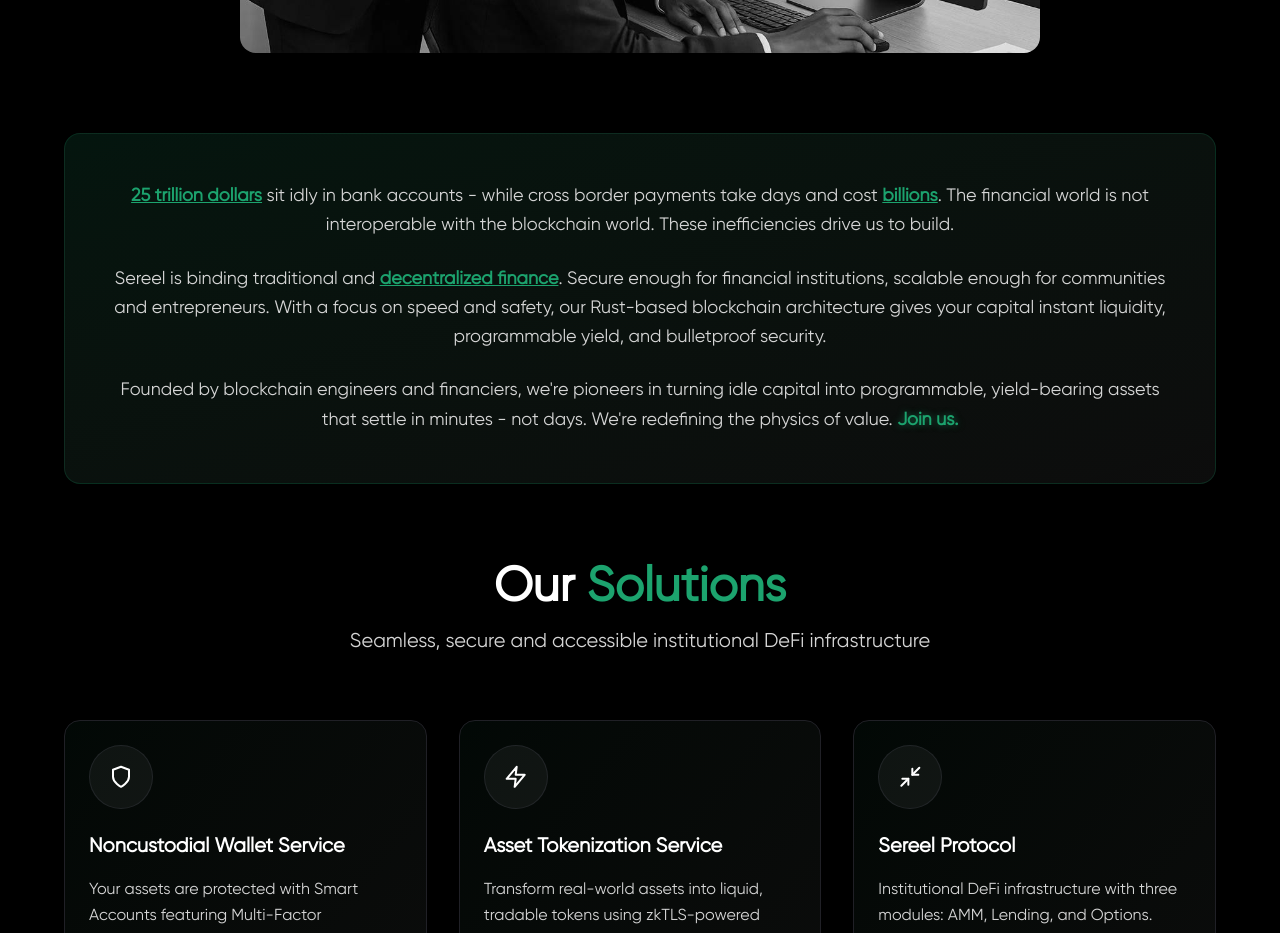
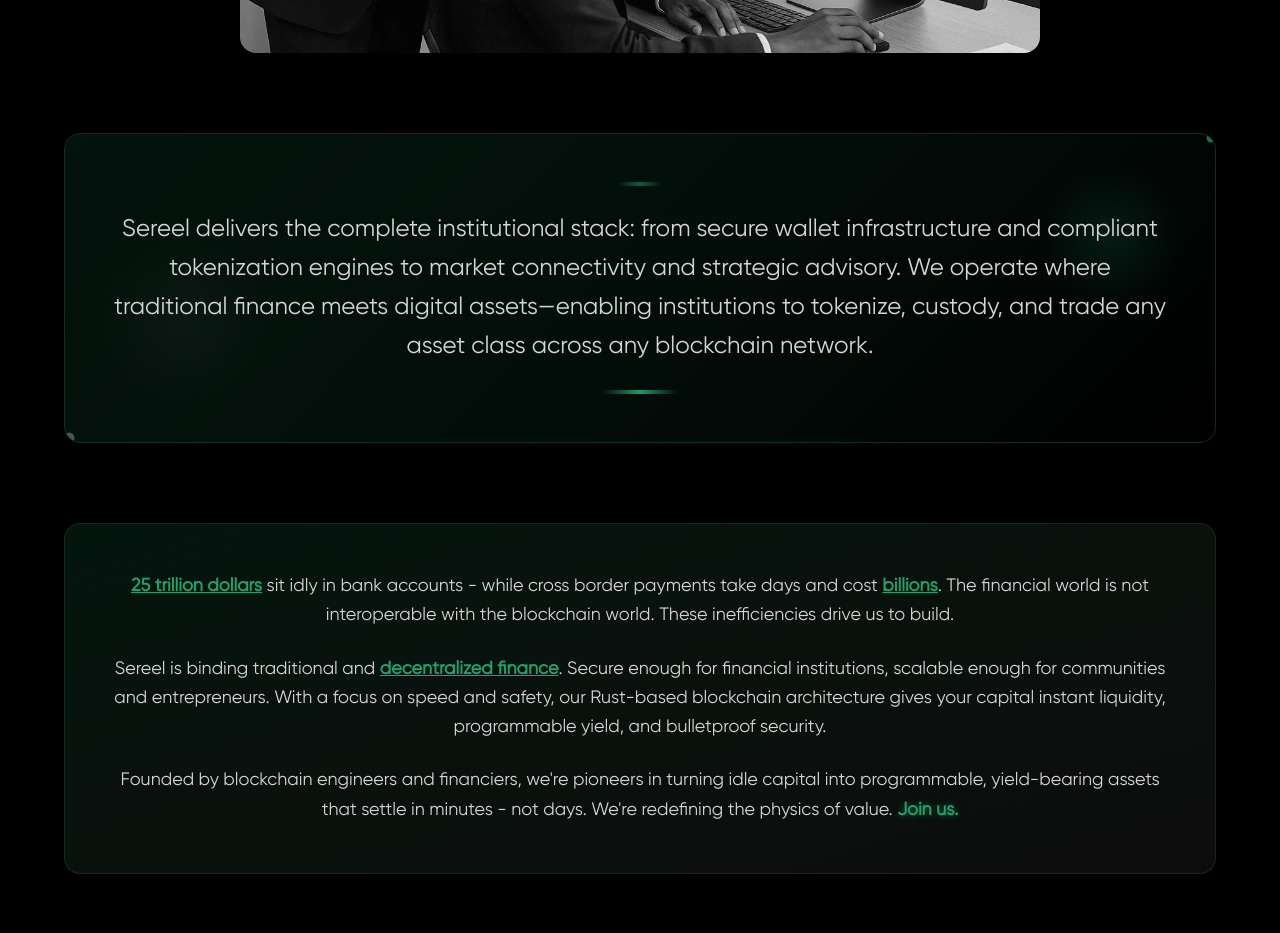
Before and after one commit to 0xsereel/website, a React (Vite) app: page /about in a window 1280 px wide. Shown: the part 1140-2073 px from the top of the page. Built offline with nearby package versions, Linux system fonts and the light colour scheme.

Commit message:
Create AboutIntro.tsx component with institutional stack copy, gradient backgrounds and animations

```diff
--- a/src/components/About/AboutHero.tsx
+++ b/src/components/About/AboutHero.tsx
@@ -2,6 +2,7 @@ import { motion } from "framer-motion";
 import { Header } from "../Header/Header";
 import { GlowingText } from "../Animation/GlowingText";
 import TeamSection from "./TeamSection";
+import AboutIntro from "./AboutIntro";
 import MissionStatement from "./MissionStatement";
 import SolutionsSection from "./SolutionsSection";
 import SecuritySection from "./SecuritySection";
@@ -85,6 +86,9 @@ export default function AboutHero() {
         {/* Team Section */}
         <TeamSection peopleImagePath={peopleImagePath} />
 
+        {/* About Intro */}
+        <AboutIntro />
+
         {/* Mission Statement */}
         <MissionStatement />
 
--- /dev/null
+++ b/src/components/About/AboutIntro.tsx
@@ -0,0 +1,121 @@
+import { motion } from "framer-motion";
+import { useScrollAnimation } from "../../hooks/useScrollAnimation";
+
+export default function AboutIntro() {
+  const { ref, isInView } = useScrollAnimation();
+
+  return (
+    <motion.div
+      ref={ref}
+      className="w-full flex items-center justify-center mb-20"
+      initial={{ opacity: 0, y: 50 }}
+      animate={isInView ? { opacity: 1, y: 0 } : {}}
+      transition={{ duration: 0.8 }}
+    >
+      <div className="w-[95%] max-w-6xl mx-auto">
+        <motion.div
+          className="relative overflow-hidden rounded-2xl border border-[#1CA36E]/30"
+          initial={{ opacity: 0, scale: 0.95 }}
+          animate={isInView ? { opacity: 1, scale: 1 } : {}}
+          transition={{ duration: 0.8, delay: 0.2 }}
+        >
+          <motion.div
+            className="absolute inset-0"
+            animate={{
+              background: [
+                "linear-gradient(135deg, rgba(28, 163, 110, 0.15) 0%, rgba(28, 163, 110, 0.05) 50%, rgba(0, 0, 0, 0.1) 100%)",
+                "linear-gradient(135deg, rgba(28, 163, 110, 0.05) 0%, rgba(28, 163, 110, 0.15) 50%, rgba(0, 0, 0, 0.1) 100%)",
+                "linear-gradient(135deg, rgba(28, 163, 110, 0.15) 0%, rgba(28, 163, 110, 0.05) 50%, rgba(0, 0, 0, 0.1) 100%)",
+              ],
+            }}
+            transition={{ duration: 8, repeat: Infinity, ease: "easeInOut" }}
+          />
+
+          <motion.div
+            className="absolute top-10 right-10 w-32 h-32 rounded-full"
+            style={{
+              background: "radial-gradient(circle, rgba(28, 163, 110, 0.3) 0%, transparent 70%)",
+            }}
+            animate={{
+              scale: [1, 1.3, 1],
+              opacity: [0.3, 0.6, 0.3],
+            }}
+            transition={{ duration: 5, repeat: Infinity, ease: "easeInOut" }}
+          />
+
+          <motion.div
+            className="absolute bottom-10 left-10 w-40 h-40 rounded-full"
+            style={{
+              background: "radial-gradient(circle, rgba(255, 255, 255, 0.1) 0%, transparent 70%)",
+            }}
+            animate={{
+              scale: [1, 1.4, 1],
+              opacity: [0.2, 0.4, 0.2],
+            }}
+            transition={{ duration: 6, repeat: Infinity, ease: "easeInOut", delay: 2 }}
+          />
+
+          <div className="relative z-10 p-8 lg:p-12">
+            <motion.div
+              className="flex items-center justify-center mb-6"
+              initial={{ opacity: 0, y: 20 }}
+              animate={isInView ? { opacity: 1, y: 0 } : {}}
+              transition={{ duration: 0.8, delay: 0.4 }}
+            >
+              <motion.div
+                className="w-20 h-1 bg-gradient-to-r from-transparent via-[#1CA36E] to-transparent"
+                animate={{
+                  scaleX: [0.5, 1, 0.5],
+                  opacity: [0.5, 1, 0.5],
+                }}
+                transition={{ duration: 3, repeat: Infinity, ease: "easeInOut" }}
+              />
+            </motion.div>
+
+            <motion.p
+              className="text-xl lg:text-2xl leading-relaxed text-[#D5D5D5] text-center"
+              initial={{ opacity: 0, y: 20 }}
+              animate={isInView ? { opacity: 1, y: 0 } : {}}
+              transition={{ duration: 0.8, delay: 0.6 }}
+            >
+              Sereel delivers the complete institutional stack: from secure wallet infrastructure and compliant tokenization engines to market connectivity and strategic advisory. We operate where traditional finance meets digital assets—enabling institutions to tokenize, custody, and trade any asset class across any blockchain network.
+            </motion.p>
+
+            <motion.div
+              className="flex items-center justify-center mt-6"
+              initial={{ opacity: 0, y: 20 }}
+              animate={isInView ? { opacity: 1, y: 0 } : {}}
+              transition={{ duration: 0.8, delay: 0.8 }}
+            >
+              <motion.div
+                className="w-20 h-1 bg-gradient-to-r from-transparent via-[#1CA36E] to-transparent"
+                animate={{
+                  scaleX: [0.5, 1, 0.5],
+                  opacity: [0.5, 1, 0.5],
+                }}
+                transition={{ duration: 3, repeat: Infinity, ease: "easeInOut", delay: 1.5 }}
+              />
+            </motion.div>
+          </div>
+
+          <motion.div
+            className="absolute top-0 right-0 w-2 h-2 bg-[#1CA36E] rounded-full opacity-80"
+            animate={{
+              scale: [1, 1.5, 1],
+              opacity: [0.8, 0.3, 0.8],
+            }}
+            transition={{ duration: 2, repeat: Infinity, ease: "easeInOut" }}
+          />
+          <motion.div
+            className="absolute bottom-0 left-0 w-2 h-2 bg-white rounded-full opacity-60"
+            animate={{
+              scale: [1, 1.5, 1],
+              opacity: [0.6, 0.2, 0.6],
+            }}
+            transition={{ duration: 2, repeat: Infinity, ease: "easeInOut", delay: 1 }}
+          />
+        </motion.div>
+      </div>
+    </motion.div>
+  );
+}
```
